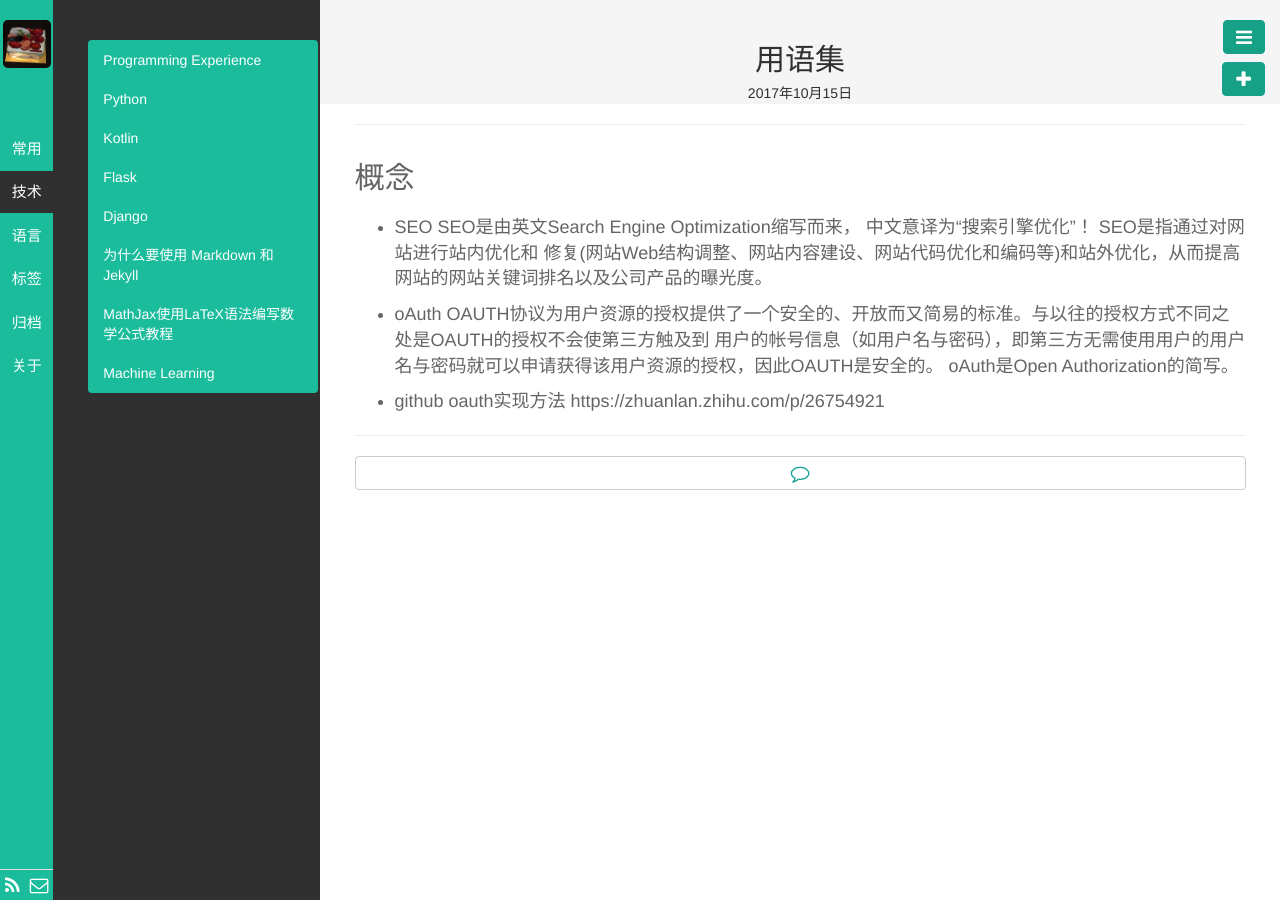
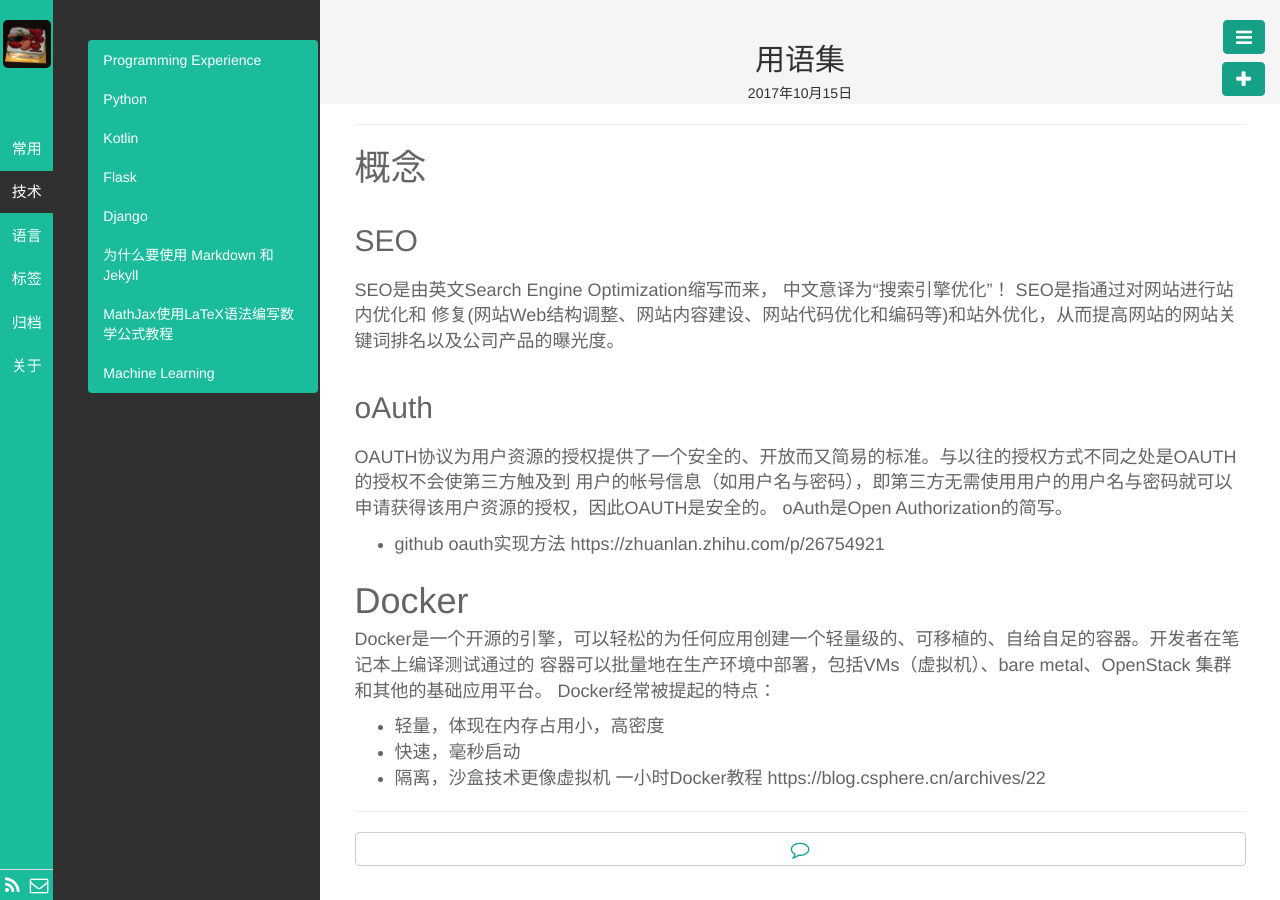
Before and after one commit to kyoyo/kyoyo.github.io, a Jekyll site: the page built from _posts/常用/2017-10-15-Concepts.md, in a window 1280 px wide. Built offline with Jekyll 4.4.1, drawn with Linux system fonts in a browser that asks for light colours; Markdown is read by kramdown in place of the engine named in the settings.

Commit message:
Update 2017-10-15-Concepts.md

```diff
--- a/_posts/常用/2017-10-15-Concepts.md
+++ b/_posts/常用/2017-10-15-Concepts.md
@@ -7,14 +7,24 @@ keywords:
 description:
 ---
 
-## 概念
-- SEO SEO是由英文Search Engine Optimization缩写而来， 中文意译为“搜索引擎优化”！ SEO是指通过对网站进行站内优化和
+# 概念
+## SEO
+SEO是由英文Search Engine Optimization缩写而来， 中文意译为“搜索引擎优化”！ SEO是指通过对网站进行站内优化和
 修复(网站Web结构调整、网站内容建设、网站代码优化和编码等)和站外优化，从而提高网站的网站关键词排名以及公司产品的曝光度。
 
-- oAuth
+## oAuth
 OAUTH协议为用户资源的授权提供了一个安全的、开放而又简易的标准。与以往的授权方式不同之处是OAUTH的授权不会使第三方触及到
 用户的帐号信息（如用户名与密码），即第三方无需使用用户的用户名与密码就可以申请获得该用户资源的授权，因此OAUTH是安全的。
 oAuth是Open Authorization的简写。
 
 - github oauth实现方法
 https://zhuanlan.zhihu.com/p/26754921
+
+# Docker
+Docker是一个开源的引擎，可以轻松的为任何应用创建一个轻量级的、可移植的、自给自足的容器。开发者在笔记本上编译测试通过的
+容器可以批量地在生产环境中部署，包括VMs（虚拟机）、bare metal、OpenStack 集群和其他的基础应用平台。
+Docker经常被提起的特点：
+- 轻量，体现在内存占用小，高密度
+- 快速，毫秒启动
+- 隔离，沙盒技术更像虚拟机
+一小时Docker教程 https://blog.csphere.cn/archives/22
```
